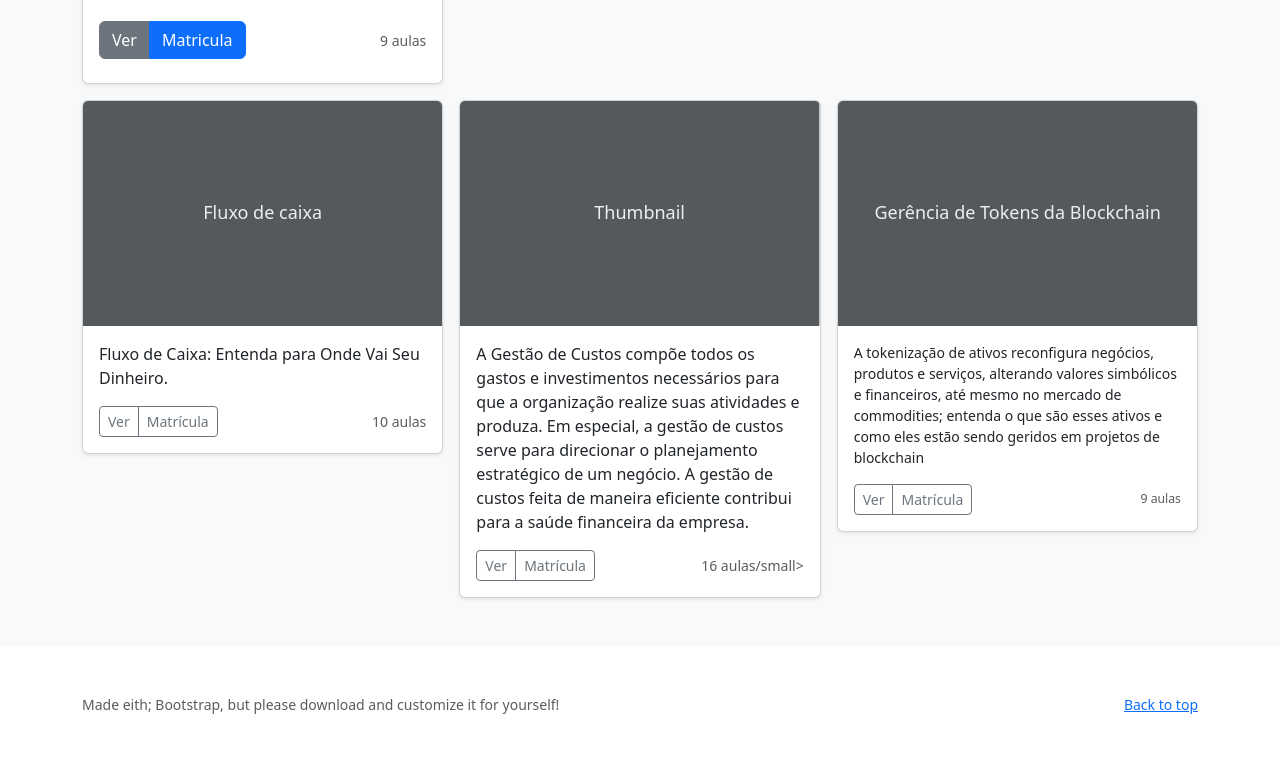
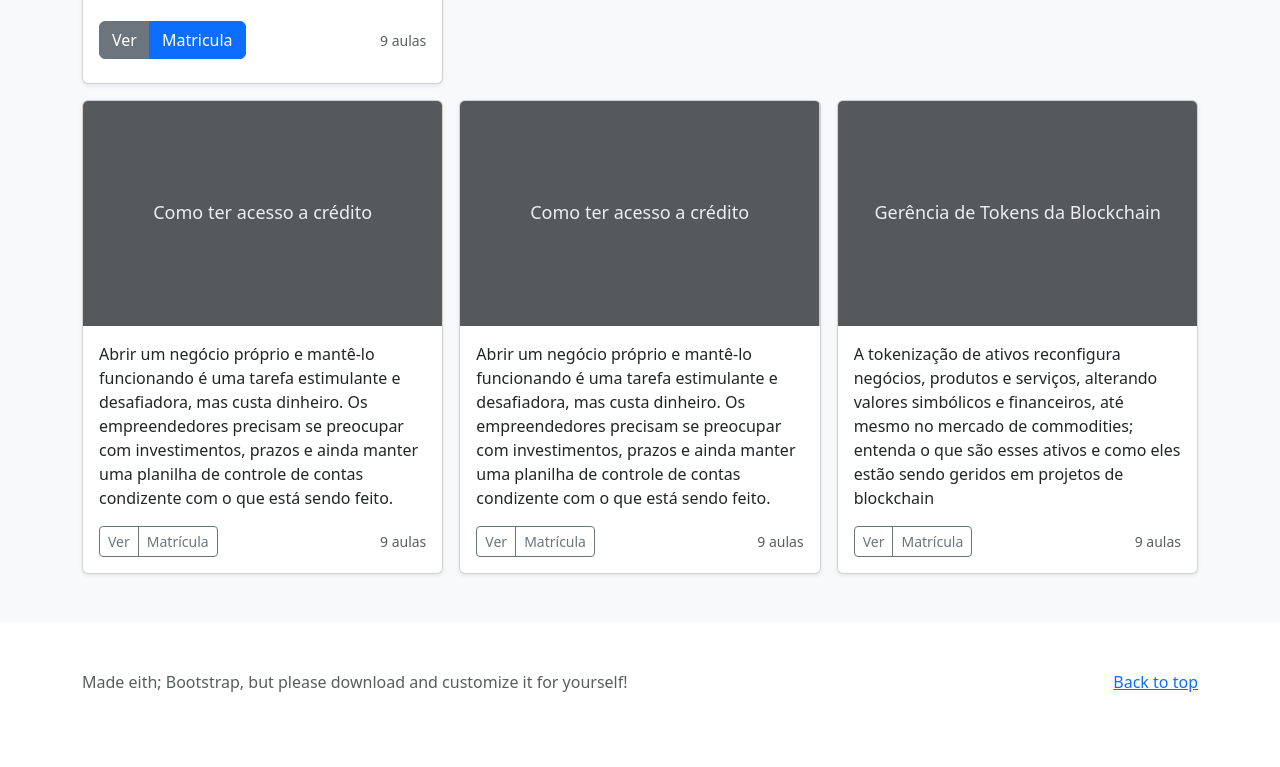
Before and after one commit to duartejr/pegai, a plain HTML site: page index.html in a window 1280 px wide. Shown: the part 1055-1822 px from the top of the page. After the commit the page ends 1801 px from the top, so only its background shows below. Drawn offline with nearby package versions, Linux system fonts and the light colour scheme.

```diff
--- a/index.html
+++ b/index.html
@@ -125,9 +125,16 @@
       <div class="row row-cols-1 row-cols-sm-2 row-cols-md-3 g-3">
         <div class="col">
           <div class="card shadow-sm">
-            <svg class="bd-placeholder-img card-img-top" width="100%" height="225" xmlns="http://www.w3.org/2000/svg" role="img" aria-label="Placeholder: Thumbnail" preserveAspectRatio="xMidYMid slice" focusable="false"><title>Análise de Microcrédito</title><rect width="100%" height="100%" fill="#55595c"/><text x="50%" y="50%" fill="#eceeef" dy=".3em">Análise de Microcrédio</text></svg>
+
+            <svg class="bd-placeholder-img card-img-top" width="100%" height="225" xmlns="http://www.w3.org/2000/svg" role="img" aria-label="Placeholder: Thumbnail" preserveAspectRatio="xMidYMid slice" focusable="false">
+              <title>Análise de Microcrédito</title>
+              <rect width="100%" height="100%" fill="#55595c"/>
+              <text x="50%" y="50%" fill="#eceeef" dy=".3em">Análise de Microcrédio</text>
+
+            </svg>
 
             <div class="card-body">
+
               <p class="card-text">A análise de crédito é um procedimento de verificação ou checagem de dados utilizado para avaliar se o tomador de recursos (seja pessoa física ou jurídica) possui ou não a capacidade de cumprir com o pagamento da quantia a que solicita empréstimo. Esta análise visa proteger as instituições financeiras que fornecerão o crédito de uma possível inadimplência, assim como também calcular o risco envolvido no processo.</p>
               <div class="d-flex justify-content-between align-items-center">
                 <div class="btn-group">
@@ -181,41 +188,42 @@
         <div class="col">
           <div class="card shadow-sm">
             <svg class="bd-placeholder-img card-img-top" width="100%" height="225" xmlns="http://www.w3.org/2000/svg" role="img" aria-label="Placeholder: Thumbnail" preserveAspectRatio="xMidYMid slice" focusable="false">
-              <title>Fluxo de caixa</title>
-              <rect width="100%" height="100%" fill="#55595c"/><text x="50%" y="50%" fill="#eceeef" dy=".3em">Fluxo de caixa</text>
+              <title>Como ter acesso a crédito</title>
+              <rect width="100%" height="100%" fill="#55595c"/><text x="50%" y="50%" fill="#eceeef" dy=".3em">Como ter acesso a crédito</text>
             </svg>
 
             <div class="card-body">
-              <p class="card-text">Fluxo de Caixa: Entenda para Onde Vai Seu Dinheiro.</p>
+              <p class="card-text">Abrir um negócio próprio e mantê-lo funcionando é uma tarefa estimulante e desafiadora, mas custa dinheiro. Os empreendedores precisam se preocupar com investimentos, prazos e ainda manter uma planilha de controle de contas condizente com o que está sendo feito.</p>
               <div class="d-flex justify-content-between align-items-center">
                 <div class="btn-group">
                   <button type="button" class="btn btn-sm btn-outline-secondary">Ver</button>
                   <button type="button" class="btn btn-sm btn-outline-secondary">Matrícula</button>
                 </div>
-                <small class="text-muted">10 aulas</small>
+                <small class="text-muted">9 aulas</small>
               </div>
             </div>
           </div>
         </div>
+
         <div class="col">
           <div class="card shadow-sm">
             <svg class="bd-placeholder-img card-img-top" width="100%" height="225" xmlns="http://www.w3.org/2000/svg" role="img" aria-label="Placeholder: Thumbnail" preserveAspectRatio="xMidYMid slice" focusable="false">
-              <title>Gerência de custos e despesas</title>
-              <rect width="100%" height="100%" fill="#55595c"/><text x="50%" y="50%" fill="#eceeef" dy=".3em">Thumbnail</text>
+              <title>Como ter acesso a crédito</title>
+              <rect width="100%" height="100%" fill="#55595c"/><text x="50%" y="50%" fill="#eceeef" dy=".3em">Como ter acesso a crédito</text>
             </svg>
 
             <div class="card-body">
-              <p class="card-text">A Gestão de Custos compõe todos os gastos e investimentos necessários para que a organização realize suas atividades e produza. Em especial, a gestão de custos serve para direcionar o planejamento estratégico de um negócio. A gestão de custos feita de maneira eficiente contribui para a saúde financeira da empresa.</p>
+              <p class="card-text">Abrir um negócio próprio e mantê-lo funcionando é uma tarefa estimulante e desafiadora, mas custa dinheiro. Os empreendedores precisam se preocupar com investimentos, prazos e ainda manter uma planilha de controle de contas condizente com o que está sendo feito.</p>
               <div class="d-flex justify-content-between align-items-center">
                 <div class="btn-group">
                   <button type="button" class="btn btn-sm btn-outline-secondary">Ver</button>
                   <button type="button" class="btn btn-sm btn-outline-secondary">Matrícula</button>
                 </div>
-                <small class="text-muted">16 aulas/small>
+                <small class="text-muted">9 aulas</small>
               </div>
             </div>
           </div>
-        </div>
+          </div>
         <div class="col">
           <div class="card shadow-sm">
             <svg class="bd-placeholder-img card-img-top" width="100%" height="225" xmlns="http://www.w3.org/2000/svg" role="img" aria-label="Placeholder: Thumbnail" preserveAspectRatio="xMidYMid slice" focusable="false">
```
